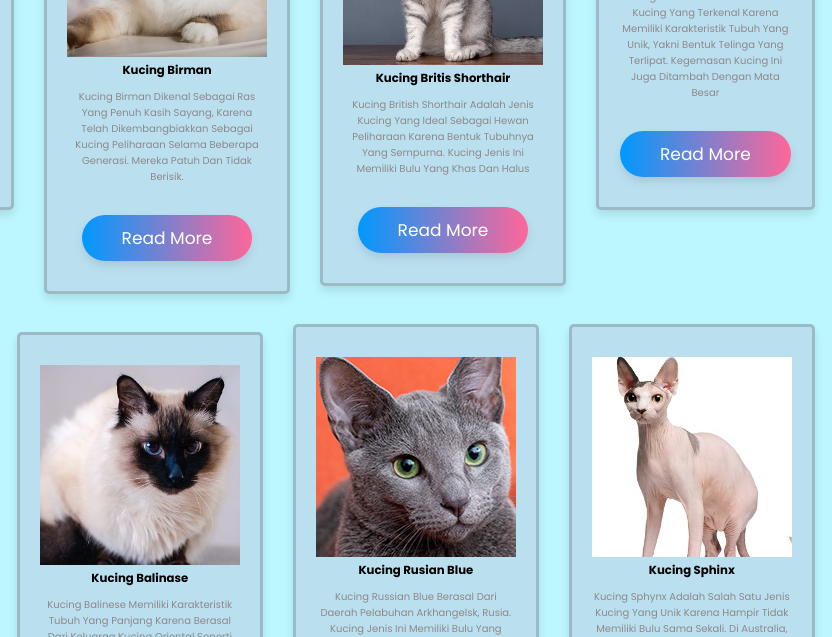
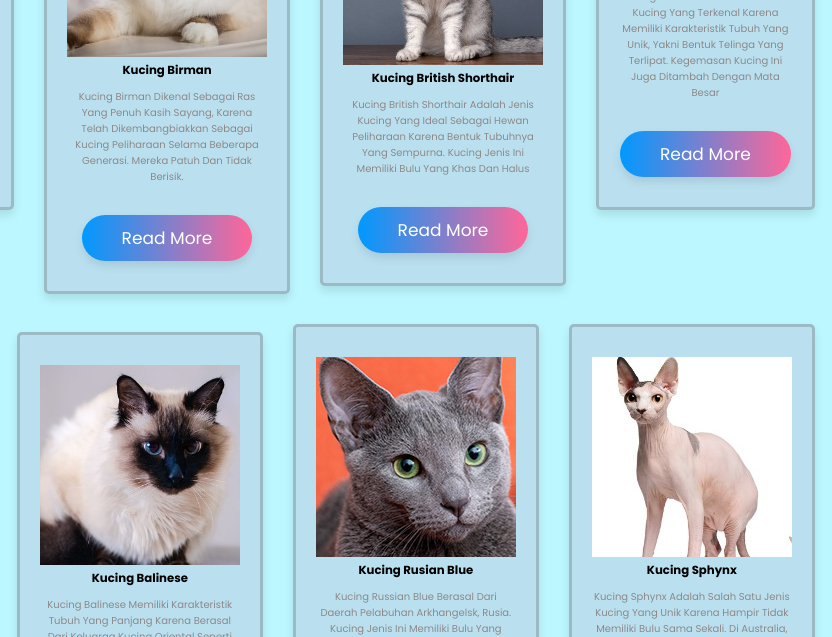
Before and after one commit to shelimaulida/tentangkucing, a plain HTML site: page index.html in a window 1280 px wide. Shown: the part 1161-1798 px from the top of the page, 335-1167 px from the left. Drawn offline with Linux system fonts and the light colour scheme.

Commit message:
Update index.html

```diff
--- a/index.html
+++ b/index.html
@@ -71,7 +71,7 @@
 
                 <div class="box">
                     <img src="./multimedia/images/KucingBritisShorthair.jpeg">
-                    <h3>kucing Britis Shorthair</h3>
+                    <h3>kucing British Shorthair</h3>
                     <p> Kucing British Shorthair adalah jenis kucing yang ideal sebagai hewan
                         peliharaan karena bentuk tubuhnya yang sempurna. Kucing jenis ini memiliki
                         bulu yang khas dan halus</p>
@@ -98,7 +98,7 @@
 
                 <div class="box">
                     <img src="./multimedia/images/kucingBali.jpeg">
-                    <h3>kucing Balinase</h3>
+                    <h3>kucing Balinese</h3>
                     <p> Kucing Balinese memiliki karakteristik tubuh yang panjang karena berasal
                         dari keluarga Kucing Oriental seperti keluarga Kucing Siam. Bulu kucing
                         Balinese tumbuh panjang dan lebat. </p>
@@ -116,7 +116,7 @@
 
                 <div class="box">
                     <img src="./multimedia/images/kucingSphinx.jpeg">
-                    <h3>kucing Sphinx</h3>
+                    <h3>kucing Sphynx</h3>
                     <p> Kucing Sphynx adalah salah satu jenis kucing yang unik karena hampir tidak
                         memiliki bulu sama sekali. Di Australia, Kucing Sphynx menjadi satu-satunya
                         jenis kucing yang dikenal tidak memiliki bulu</p>
```
